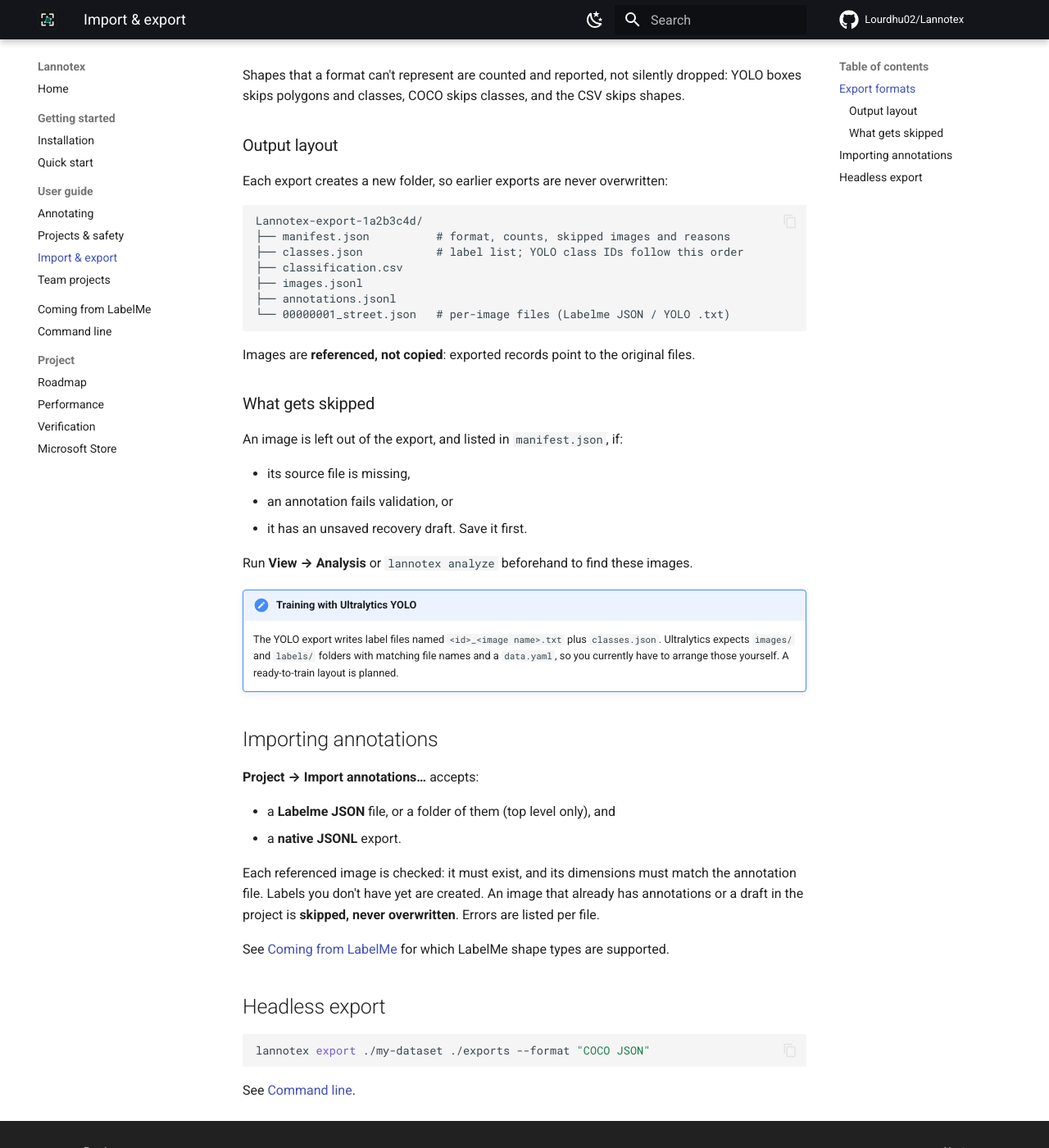
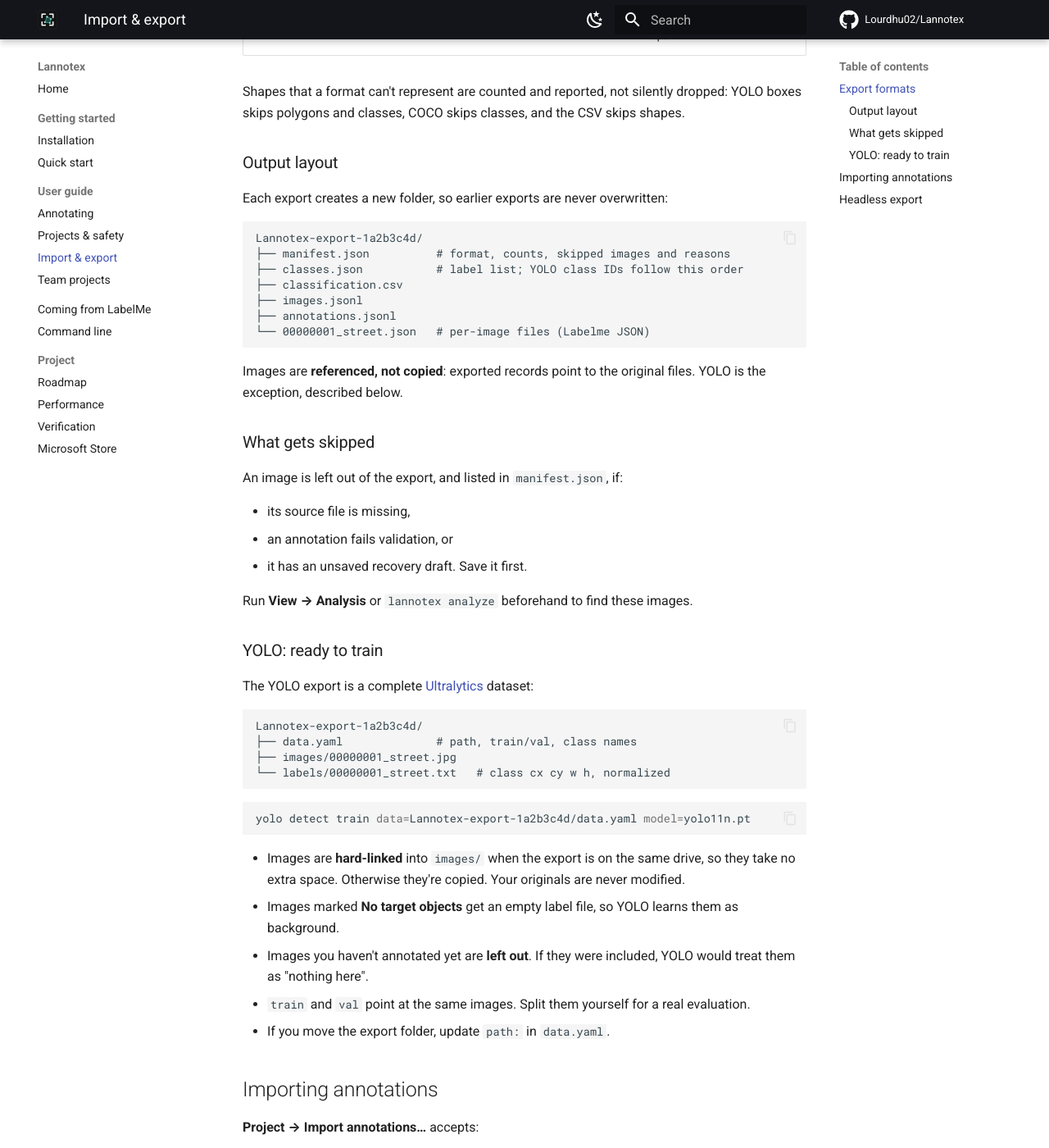
Before and after one commit to Lourdhu02/Lannotex, an MkDocs documentation site: the page built from docs/guide/import-export.md, in a window 1280 px wide and 1400 px high, scrolled down 539 px. Shown: the whole window at 82% size. Built offline with MkDocs 1.6.1 and Material for MkDocs 9.7.7, drawn with Linux system fonts in a browser that asks for light colours; comment, search, counter and statistics services are not loaded; some of the changed text lies outside the part shown.

Commit message:
feat(export): make the YOLO export ready to train with Ultralytics
The YOLO export now writes images/ (hard-linked when possible, otherwise
copied), matching labels/, and a data.yaml with absolute path and class
names, so `yolo detect train data=data.yaml` works without rearranging
files. Never-annotated images are left out so they don't become false
negatives; "no target" images keep an empty label file as background.

````diff
--- a/docs/guide/import-export.md
+++ b/docs/guide/import-export.md
@@ -5,7 +5,7 @@
 | Format | Contains | Use it for |
 | --- | --- | --- |
 | **Labelme JSON** | One JSON per image: boxes as `rectangle`, polygons, classes as `flags` | LabelMe and tools that read its format |
-| **YOLO boxes** | One `.txt` per image: `class cx cy w h`, normalized | YOLO detection training |
+| **YOLO boxes** | Ready-to-train Ultralytics dataset: `images/`, `labels/`, `data.yaml` | YOLO detection training |
 | **COCO JSON** | One `coco.json` with boxes, polygon segmentations, and areas | Detection and instance segmentation |
 | **Classification CSV** | One row per image, one 0/1 column per class | Image classification |
 | **Native JSONL** | Every annotation with its ID and status | Lossless backup and round-trips |
@@ -24,10 +24,11 @@
 ├── classification.csv
 ├── images.jsonl
 ├── annotations.jsonl
-└── 00000001_street.json   # per-image files (Labelme JSON / YOLO .txt)
+└── 00000001_street.json   # per-image files (Labelme JSON)
 ```
 
-Images are **referenced, not copied**: exported records point to the original files.
+Images are **referenced, not copied**: exported records point to the original files. YOLO
+is the exception, described below.
 
 ### What gets skipped
 
@@ -39,11 +40,30 @@
 
 Run **View → Analysis** or `lannotex analyze` beforehand to find these images.
 
-!!! note "Training with Ultralytics YOLO"
-    The YOLO export writes label files named `<id>_<image name>.txt` plus `classes.json`.
-    Ultralytics expects `images/` and `labels/` folders with matching file names and a
-    `data.yaml`, so you currently have to arrange those yourself. A ready-to-train layout is
-    planned.
+### YOLO: ready to train
+
+The YOLO export is a complete [Ultralytics](https://docs.ultralytics.com/datasets/detect/)
+dataset:
+
+```text
+Lannotex-export-1a2b3c4d/
+├── data.yaml              # path, train/val, class names
+├── images/00000001_street.jpg
+└── labels/00000001_street.txt   # class cx cy w h, normalized
+```
+
+```bash
+yolo detect train data=Lannotex-export-1a2b3c4d/data.yaml model=yolo11n.pt
+```
+
+- Images are **hard-linked** into `images/` when the export is on the same drive, so they
+  take no extra space. Otherwise they're copied. Your originals are never modified.
+- Images marked **No target objects** get an empty label file, so YOLO learns them as
+  background.
+- Images you haven't annotated yet are **left out**. If they were included, YOLO would
+  treat them as "nothing here".
+- `train` and `val` point at the same images. Split them yourself for a real evaluation.
+- If you move the export folder, update `path:` in `data.yaml`.
 
 ## Importing annotations
 
````
Also changed, not shown: CHANGELOG.md (+7 -0 lines), README.md (+3 -3 lines), 2 other files.
